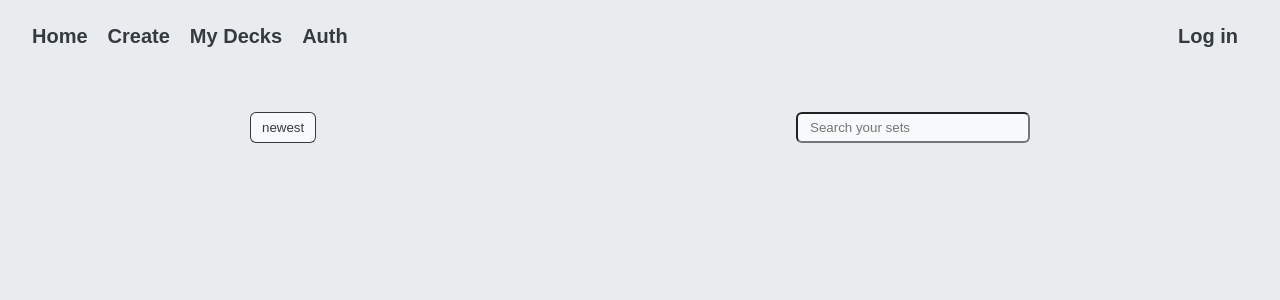
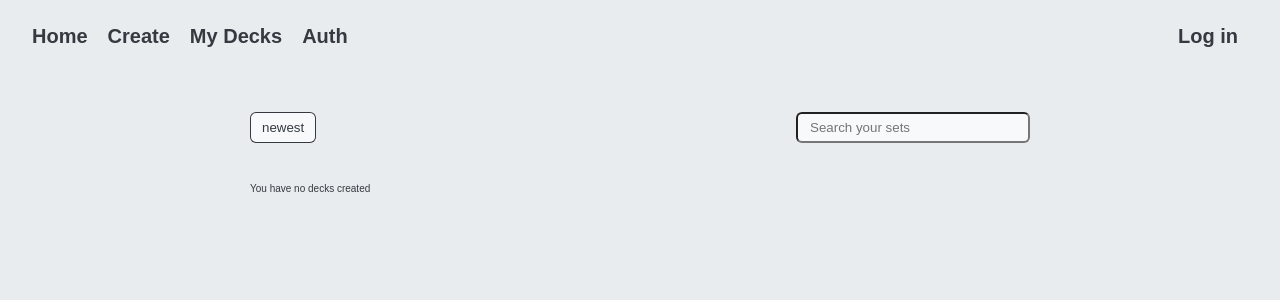
Before and after one commit to justin-cueva/MatchCards, a React (Create React App) app: page /myDecks in a window 1280 px wide. Shown: the top 300 px of the page. Built offline with nearby package versions, Linux system fonts and the light colour scheme.

Commit message:
displaying no deck and loading states

```diff
--- a/src/components/myDecksPage/DecksContainer.tsx
+++ b/src/components/myDecksPage/DecksContainer.tsx
@@ -1,20 +1,38 @@
 import { useEffect } from "react";
+import ReactLoading from "react-loading";
 
 import { Deck } from "../../reducers/authReducer";
 import "../../styles/myDecksContainer.css";
 
 type Props = {
   decks: Deck[];
+  decksAreLoading: boolean;
 };
 
-const DecksContainer = ({ decks }: Props) => {
+const DecksContainer = ({ decks, decksAreLoading }: Props) => {
   useEffect(() => {
     console.log(decks);
   }, []);
 
+  const lComponent = (
+    <ReactLoading
+      className="self-center"
+      color={"#ffba08"}
+      type={"spin"}
+      width={"10rem"}
+      height={"10rem"}
+    />
+  );
+
   return (
     <div className="container--my-decks">
-      {decks &&
+      {decks.length === 0 && !decksAreLoading && (
+        <div>You have no decks created</div>
+      )}
+
+      {decksAreLoading && lComponent}
+
+      {!decksAreLoading &&
         decks.map(({ cards, title }, index) => {
           return (
             <div key={index} className="container--decks-of-a-date">
--- a/src/components/myDecksPage/MyDecks.tsx
+++ b/src/components/myDecksPage/MyDecks.tsx
@@ -1,4 +1,4 @@
-import { useEffect, useContext } from "react";
+import { useEffect, useContext, useState } from "react";
 
 import { AuthContext as Context } from "../App";
 import SortDecksInputs from "./SortDecksInputs";
@@ -7,20 +7,26 @@ import "../../styles/myDecksPage.css";
 
 const MyDecks = () => {
   const { authDispatch, authState } = useContext(Context);
+  const [decksAreLoading, setDecksAreLoading] = useState<boolean>(false);
 
   const getDecks = async () => {
+    // set loading
+    setDecksAreLoading(true);
     const userId = localStorage.getItem("userId");
 
-    if (!userId) return;
+    if (!userId) {
+      setDecksAreLoading(false);
+      return;
+    }
 
     const response = await fetch(
       `https://match-cards-fc1b9-default-rtdb.firebaseio.com/${userId}.json`
     );
     const data = await response.json();
 
-    console.log(Object.values(data));
+    authDispatch({ type: "GOT_DECKS", payload: data });
 
-    authDispatch({ type: "GOT_DECKS", payload: Object.values(data) });
+    setDecksAreLoading(false);
   };
 
   useEffect(() => {
@@ -30,7 +36,10 @@ const MyDecks = () => {
   return (
     <div className="page max-w-80">
       <SortDecksInputs />
-      <DecksContainer decks={authState.myDecks} />
+      <DecksContainer
+        decksAreLoading={decksAreLoading}
+        decks={authState.myDecks}
+      />
     </div>
   );
 };
--- a/src/reducers/authReducer.ts
+++ b/src/reducers/authReducer.ts
@@ -27,7 +27,8 @@ export default (
 ) => {
   switch (action.type) {
     case "GOT_DECKS":
-      return { ...state, myDecks: action.payload };
+      if (!action.payload) return state;
+      return { ...state, myDecks: Object.values(action.payload) };
     case "LOGIN":
       return {
         ...state,
--- a/src/styles/myDecksContainer.css
+++ b/src/styles/myDecksContainer.css
@@ -3,6 +3,7 @@
   margin-top: 4rem;
   display: flex;
   flex-direction: column;
+  /* align-items: center; */
   gap: 2rem;
 }
 
--- a/src/styles/reusables.css
+++ b/src/styles/reusables.css
@@ -55,3 +55,7 @@
 .max-w-80 {
   max-width: 80rem;
 }
+
+.self-center {
+  align-self: center;
+}
```
